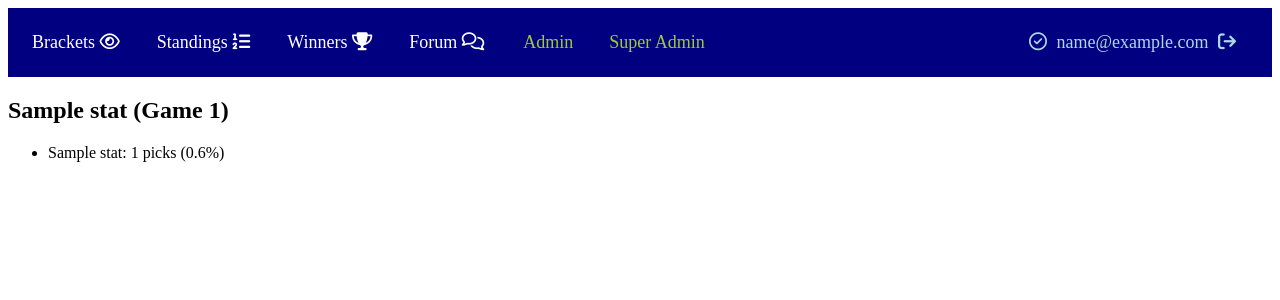
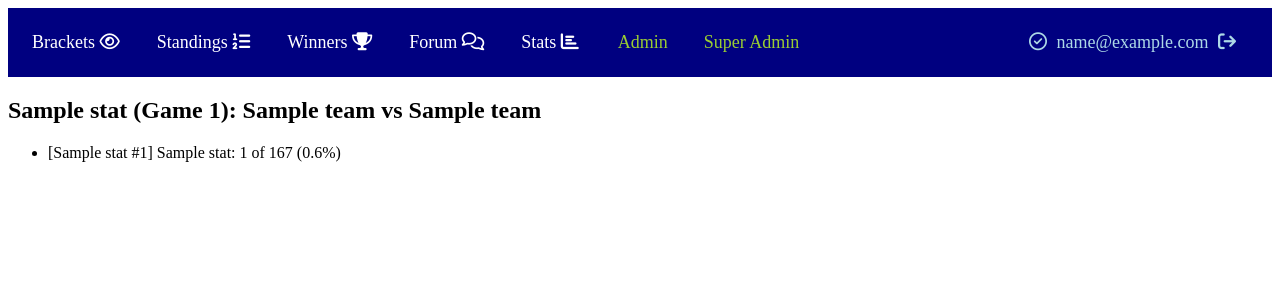
Before and after one commit to gmichnikov/madness, a Flask app: page /game_stats in a window 1280 px wide. Shown: the top 300 px of the page. Run offline with Flask 3, Linux system fonts and the light colour scheme; a user stored in the database is signed in; tables that the repository leaves empty hold one stand-in row (values such as "Sample post"); parts of the project's set-up code (start-up, migrations or seed data) failed here and were passed over.

Commit message:
Update stats to include some more info, and a link to the nav bar

```diff
--- a/app/routes.py
+++ b/app/routes.py
@@ -9,6 +9,7 @@ import csv
 import functools
 from sqlalchemy import text, func
 from sqlalchemy.sql.expression import cast
+from sqlalchemy.orm import aliased
 import pytz
 import pandas as pd
 from collections import defaultdict
@@ -1254,14 +1255,31 @@ def show_potential_winners():
     return render_template('show_potential_winners.html', potential_winners=potential_winners_data)
 
 @app.route('/game_stats')
-def game_picks():
-    game_data = GamePicksStats.query.with_entities(
+def game_stats():
+
+    Team1 = aliased(Team)
+    Team2 = aliased(Team)
+    WinningTeam = aliased(Team)
+
+    game_data = db.session.query(
         GamePicksStats.game_id,
         GamePicksStats.round_name,
         GamePicksStats.region_name,
+        GamePicksStats.seed,
         GamePicksStats.team_name,
         GamePicksStats.num_picks,
-        (cast(GamePicksStats.num_picks, db.Float) / 167 * 100).label('picks_percent')
+        (cast(GamePicksStats.num_picks, db.Float) / 167 * 100).label('picks_percent'),
+        Team1.name.label('team1_name'),
+        Team2.name.label('team2_name'),
+        WinningTeam.name.label('winning_team_name')
+    ).join(
+        Game, GamePicksStats.game_id == Game.id
+    ).outerjoin(
+        Team1, Game.team1_id == Team1.id
+    ).outerjoin(
+        Team2, Game.team2_id == Team2.id
+    ).outerjoin(
+        WinningTeam, Game.winning_team_id == WinningTeam.id
     ).order_by(GamePicksStats.game_id, GamePicksStats.num_picks.desc()).all()
 
     organized_data = {}
@@ -1269,10 +1287,14 @@ def game_picks():
         if row.game_id not in organized_data:
             organized_data[row.game_id] = {
                 "round_name": row.round_name,
+                "team1_name": row.team1_name if row.team1_name else "TBD",
+                "team2_name": row.team2_name if row.team2_name else "TBD",
+                "winning_team_name": row.winning_team_name if row.winning_team_name else "TBD",
                 "teams": []
             }
         organized_data[row.game_id]["teams"].append({
             "region_name": row.region_name,
+            "seed": row.seed,
             "team_name": row.team_name,
             "num_picks": row.num_picks,
             "picks_percent": round(row.picks_percent, 1)
--- a/app/static/styles.css
+++ b/app/static/styles.css
@@ -673,3 +673,8 @@ header {
     width: 600px;
     height: 400px;
 }
+
+.stats-winning-team {
+    font-weight: bold;
+    color: green;
+}
--- a/app/templates/base.html
+++ b/app/templates/base.html
@@ -42,6 +42,7 @@
                     <li><a href="{{ url_for('standings') }}" class="non-dropdown">Standings <i class="fa-solid fa-list-ol"></i></a></li>
                     <li><a href="{{ url_for('winners') }}" class="non-dropdown">Winners <i class="fa-solid fa-trophy"></i></a></li>
                     <li><a href="{{ url_for('message_board') }}" class="non-dropdown">Forum <i class="fa-regular fa-comments"></i></a></li>
+                    <li><a href="{{ url_for('game_stats') }}" class="non-dropdown">Stats <i class="fa-solid fa-chart-bar"></i></a></li>
                     {% if current_user.is_admin %}
                         <li class="dropdown">Admin
                             <ul class="dropdown-content">
--- a/app/templates/game_stats.html
+++ b/app/templates/game_stats.html
@@ -3,13 +3,13 @@
 
 {% block content %}
   {% for game_id, game_info in organized_data.items() %}
-    <h2>{{ game_info.round_name }} (Game {{ game_id }})</h2>
+    <h2>{{ game_info.round_name }} (Game {{ game_id }}): {{ game_info.team1_name }} vs {{ game_info.team2_name }} </h2>
     <ul>
-      {% for team in game_info.teams %}
-        <li>
-          {{ team.team_name }}: {{ team.num_picks }} picks ({{ team.picks_percent }}%)
-        </li>
-      {% endfor %}
+        {% for team in game_info.teams %}
+            <li class="{{ 'stats-winning-team' if team.team_name == game_info.winning_team_name else '' }}">
+                [{{ team.region_name }} #{{ team.seed }}] {{ team.team_name }}: {{ team.num_picks }} of 167 ({{ team.picks_percent }}%)
+            </li>
+        {% endfor %}
     </ul>
   {% endfor %}
 {% endblock %}
```
